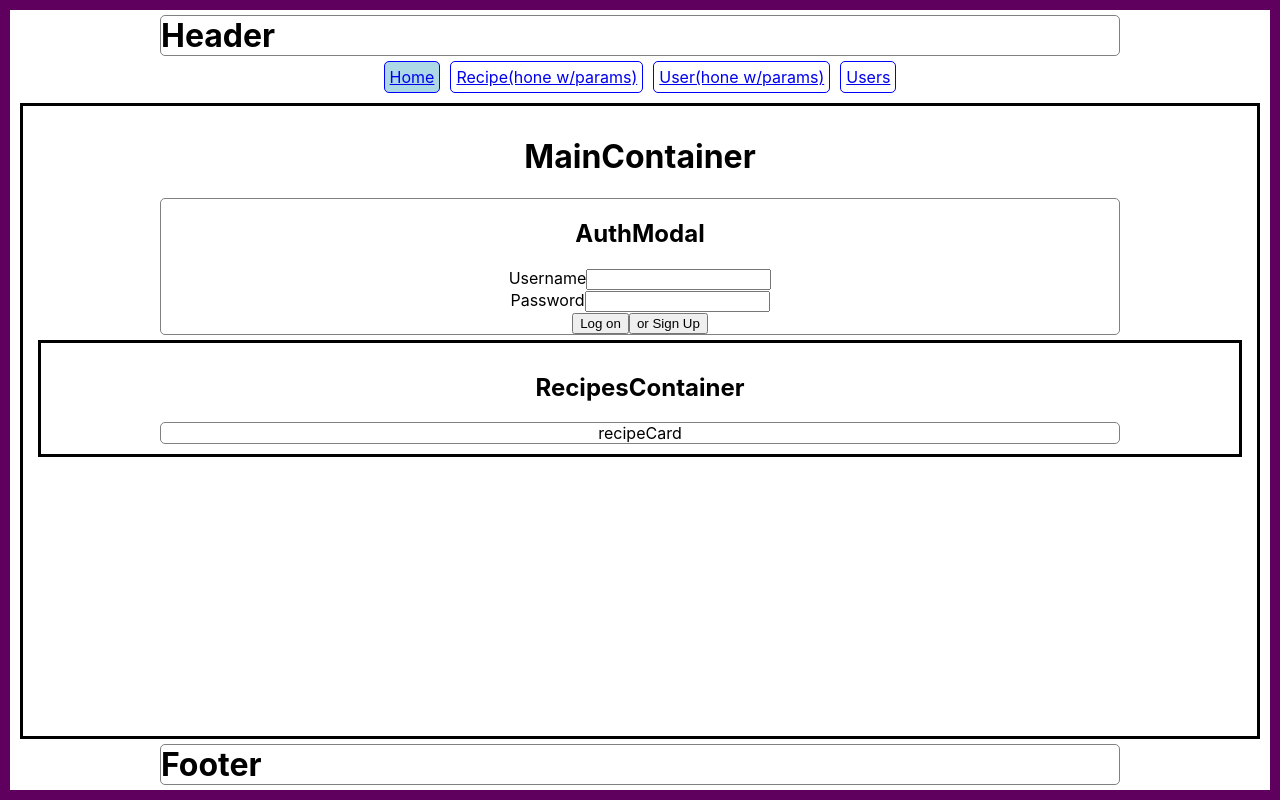
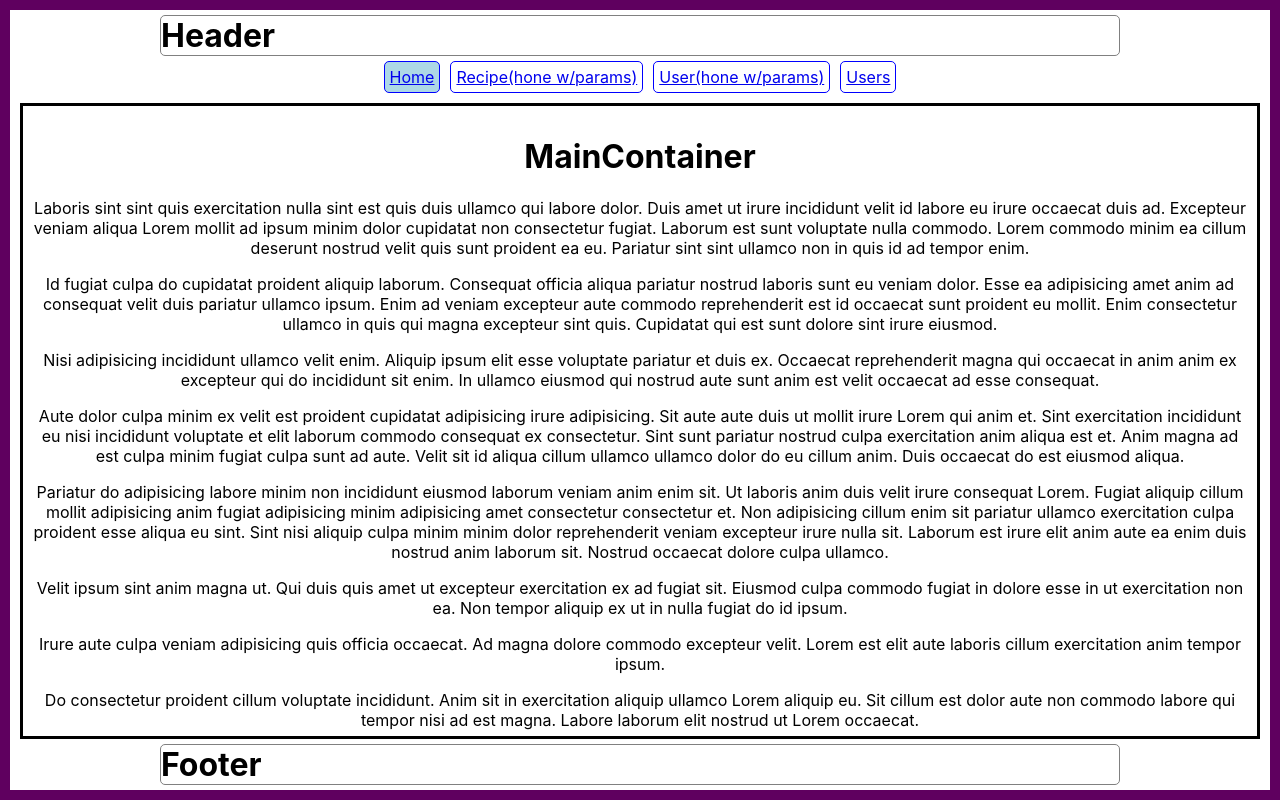
Before and after one commit to royemosby/RecipeSwap_v2, a React (Create React App) app in the folder recipe-swap-frontend/: page / in a window 1280 px wide. Built offline with nearby package versions, Linux system fonts and the light colour scheme.

Commit message:
inserts lorem impsum to assist styling overflow

```diff
--- a/recipe-swap-frontend/src/main/MainContainer.js
+++ b/recipe-swap-frontend/src/main/MainContainer.js
@@ -5,8 +5,17 @@ import AuthModal from './AuthModal'
 class mainContainer extends Component{
   render(){
     return(
-      <div className="skeleton">
+      <div className={["skeleton", "main-overflow"].join(" ")}>
         <h1>MainContainer</h1>
+        <p>Laboris sint sint quis exercitation nulla sint est quis duis ullamco qui labore dolor. Duis amet ut irure incididunt velit id labore eu irure occaecat duis ad. Excepteur veniam aliqua Lorem mollit ad ipsum minim dolor cupidatat non consectetur fugiat. Laborum est sunt voluptate nulla commodo. Lorem commodo minim ea cillum deserunt nostrud velit quis sunt proident ea eu. Pariatur sint sint ullamco non in quis id ad tempor enim.</p>
+        <p>Id fugiat culpa do cupidatat proident aliquip laborum. Consequat officia aliqua pariatur nostrud laboris sunt eu veniam dolor. Esse ea adipisicing amet anim ad consequat velit duis pariatur ullamco ipsum. Enim ad veniam excepteur aute commodo reprehenderit est id occaecat sunt proident eu mollit. Enim consectetur ullamco in quis qui magna excepteur sint quis. Cupidatat qui est sunt dolore sint irure eiusmod.</p>
+        <p>Nisi adipisicing incididunt ullamco velit enim. Aliquip ipsum elit esse voluptate pariatur et duis ex. Occaecat reprehenderit magna qui occaecat in anim anim ex excepteur qui do incididunt sit enim. In ullamco eiusmod qui nostrud aute sunt anim est velit occaecat ad esse consequat.</p>
+        <p>Aute dolor culpa minim ex velit est proident cupidatat adipisicing irure adipisicing. Sit aute aute duis ut mollit irure Lorem qui anim et. Sint exercitation incididunt eu nisi incididunt voluptate et elit laborum commodo consequat ex consectetur. Sint sunt pariatur nostrud culpa exercitation anim aliqua est et. Anim magna ad est culpa minim fugiat culpa sunt ad aute. Velit sit id aliqua cillum ullamco ullamco dolor do eu cillum anim. Duis occaecat do est eiusmod aliqua.</p>
+        <p>Pariatur do adipisicing labore minim non incididunt eiusmod laborum veniam anim enim sit. Ut laboris anim duis velit irure consequat Lorem. Fugiat aliquip cillum mollit adipisicing anim fugiat adipisicing minim adipisicing amet consectetur consectetur et. Non adipisicing cillum enim sit pariatur ullamco exercitation culpa proident esse aliqua eu sint. Sint nisi aliquip culpa minim minim dolor reprehenderit veniam excepteur irure nulla sit. Laborum est irure elit anim aute ea enim duis nostrud anim laborum sit. Nostrud occaecat dolore culpa ullamco.</p>
+        <p>Velit ipsum sint anim magna ut. Qui duis quis amet ut excepteur exercitation ex ad fugiat sit. Eiusmod culpa commodo fugiat in dolore esse in ut exercitation non ea. Non tempor aliquip ex ut in nulla fugiat do id ipsum.</p>
+        <p>Irure aute culpa veniam adipisicing quis officia occaecat. Ad magna dolore commodo excepteur velit. Lorem est elit aute laboris cillum exercitation anim tempor ipsum.</p>
+        <p>Do consectetur proident cillum voluptate incididunt. Anim sit in exercitation aliquip ullamco Lorem aliquip eu. Sit cillum est dolor aute non commodo labore qui tempor nisi ad est magna. Labore laborum elit nostrud ut Lorem occaecat.</p>
+
         <AuthModal/>
         <RecipesContainer/>
 
```
